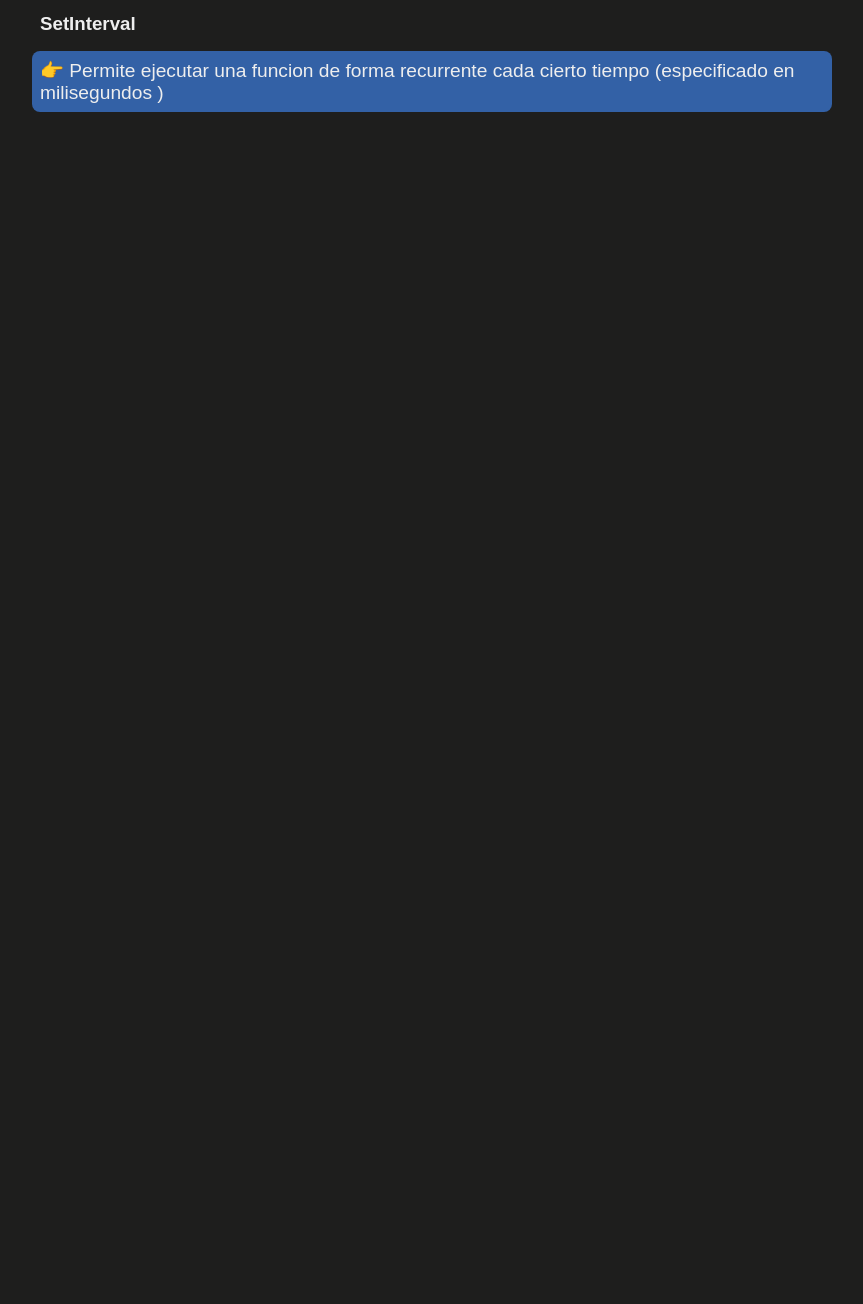
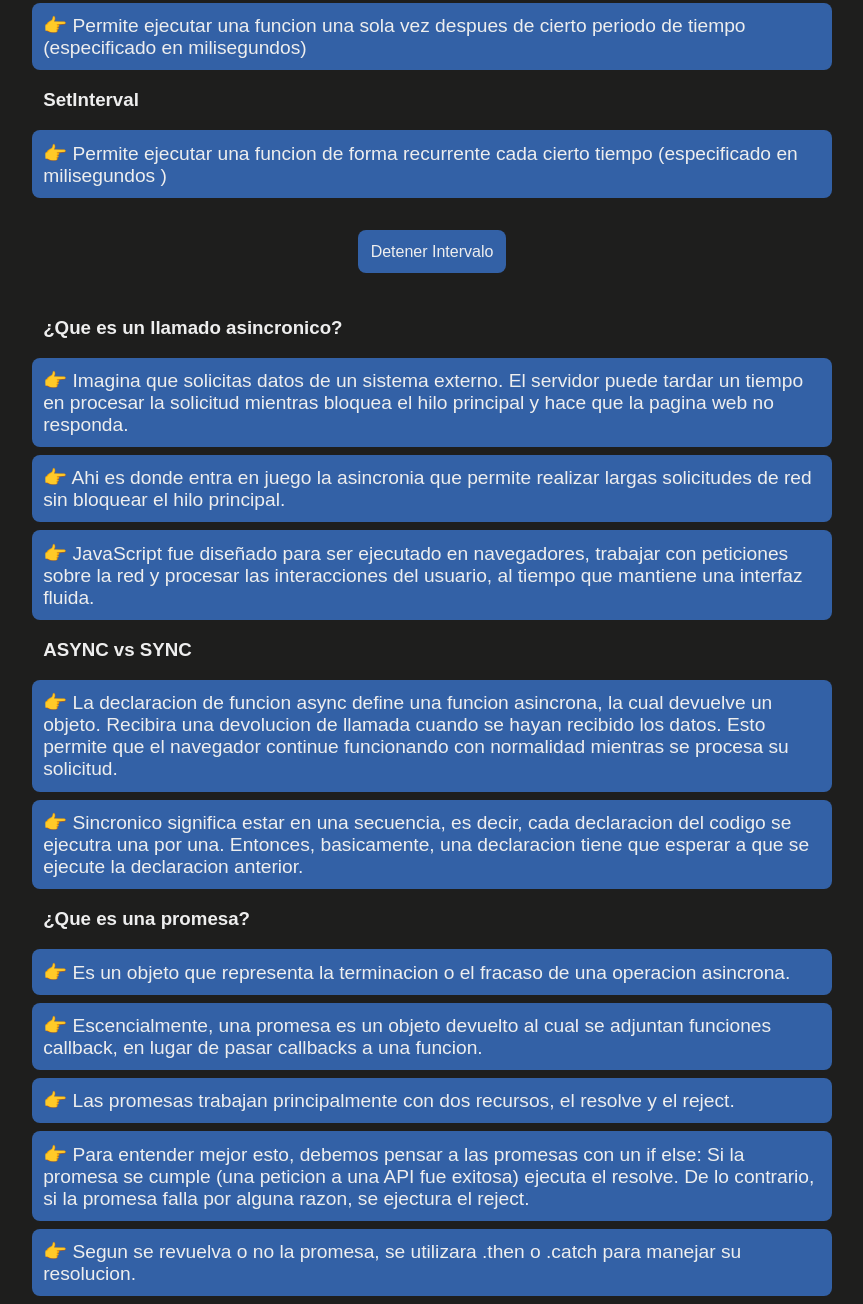
Before and after one commit to DanteBazan/apuntes-js, a plain HTML site: page index.html in a window 1280 px wide. Shown: the part 609-1913 px from the top of the page, without its empty margins (208-1071 px from the left). Before the commit the page ends 800 px from the top, so only its background shows below. Drawn offline with Linux system fonts and the light colour scheme.

Commit message:
second commit

```diff
--- a/index.html
+++ b/index.html
@@ -40,6 +40,57 @@
       👉 Permite ejecutar una funcion de forma recurrente cada cierto tiempo
       (especificado en milisegundos )
     </p>
+    <button id="intervalo">Detener Intervalo</button>
+    <h3>¿Que es un llamado asincronico?</h3>
+    <p>
+      👉 Imagina que solicitas datos de un sistema externo. El servidor puede
+      tardar un tiempo en procesar la solicitud mientras bloquea el hilo
+      principal y hace que la pagina web no responda.
+    </p>
+    <p>
+      👉 Ahi es donde entra en juego la asincronia que permite realizar largas
+      solicitudes de red sin bloquear el hilo principal.
+    </p>
+    <p>
+      👉 JavaScript fue diseñado para ser ejecutado en navegadores, trabajar con
+      peticiones sobre la red y procesar las interacciones del usuario, al
+      tiempo que mantiene una interfaz fluida.
+    </p>
+    <h3>ASYNC vs SYNC</h3>
+    <p>
+      👉 La declaracion de funcion async define una funcion asincrona, la cual
+      devuelve un objeto. Recibira una devolucion de llamada cuando se hayan
+      recibido los datos. Esto permite que el navegador continue funcionando con
+      normalidad mientras se procesa su solicitud.
+    </p>
+    <p>
+      👉 Sincronico significa estar en una secuencia, es decir, cada declaracion
+      del codigo se ejecutra una por una. Entonces, basicamente, una declaracion
+      tiene que esperar a que se ejecute la declaracion anterior.
+    </p>
+    <h3>¿Que es una promesa?</h3>
+    <p>
+      👉 Es un objeto que representa la terminacion o el fracaso de una
+      operacion asincrona.
+    </p>
+    <p>
+      👉 Escencialmente, una promesa es un objeto devuelto al cual se adjuntan
+      funciones callback, en lugar de pasar callbacks a una funcion.
+    </p>
+    <p>
+      👉 Las promesas trabajan principalmente con dos recursos, el resolve y el
+      reject.
+    </p>
+    <p>
+      👉 Para entender mejor esto, debemos pensar a las promesas con un if else:
+      Si la promesa se cumple (una peticion a una API fue exitosa) ejecuta el
+      resolve. De lo contrario, si la promesa falla por alguna razon, se
+      ejectura el reject.
+    </p>
+    <p>
+      👉 Segun se revuelva o no la promesa, se utilizara .then o .catch para
+      manejar su resolucion.
+    </p>
     <script src="./main.js"></script>
   </body>
 </html>
--- a/main.js
+++ b/main.js
@@ -27,4 +27,26 @@ const saludar = () => {
   console.log("Feliz Cumple Yuki!");
 };
 
-setTimeout(saludar, 2000);
+// setTimeout(saludar, 2000);
+
+// Set Interval
+
+const interButton = document.querySelector("#intervalo");
+interButton.addEventListener("click", () => {
+  clearInterval(intervalo);
+  console.log("Intervalo Detenido");
+});
+
+// let intervalo = setInterval(saludar, 1000);
+
+// console.log("Estamos esperando que el intervalo siga repitiendose");
+
+// Asincronismo
+
+console.log("Comenzando proceso sincronico");
+
+setTimeout(() => {
+  console.log("Proceso asincronico finalizado");
+}, 1000);
+
+console.log("Terminando proceso sincronico");
--- a/style.css
+++ b/style.css
@@ -21,9 +21,10 @@ h4,
 h5,
 h6,
 p {
-  padding: 0.5rem;
+  padding: 0.7rem;
   max-width: 800px;
   margin: auto;
+  font: 1.3rem;
 }
 
 p {
@@ -32,3 +33,14 @@ p {
   font-size: 1.2rem;
   margin: 0.5rem auto;
 }
+
+#intervalo {
+  border: 0;
+  padding: 0.8rem;
+  background: rgb(51, 97, 166);
+  color: #eee;
+  border-radius: 0.5rem;
+  display: block;
+  margin: 2rem auto;
+  font-size: 1rem;
+}
```
